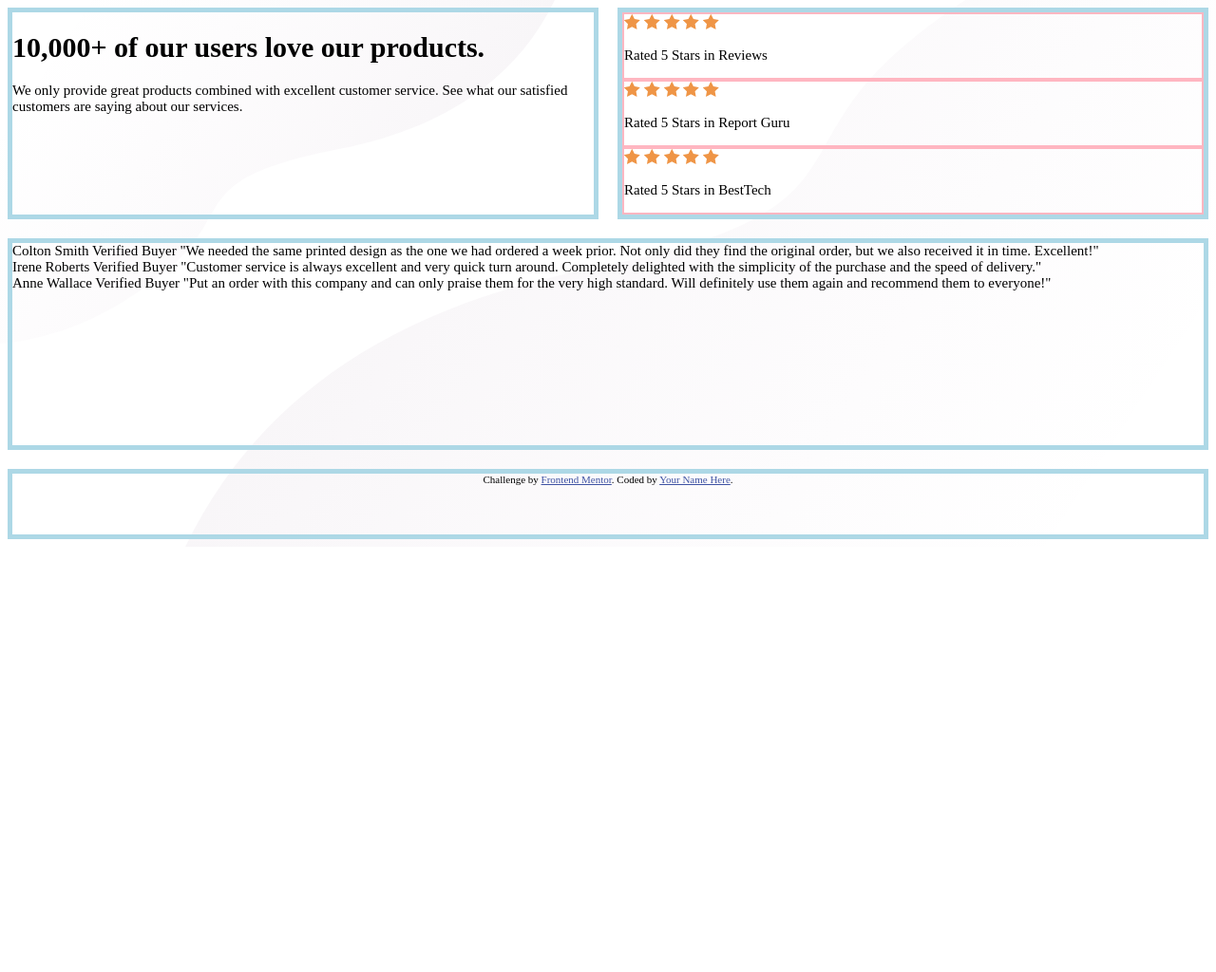
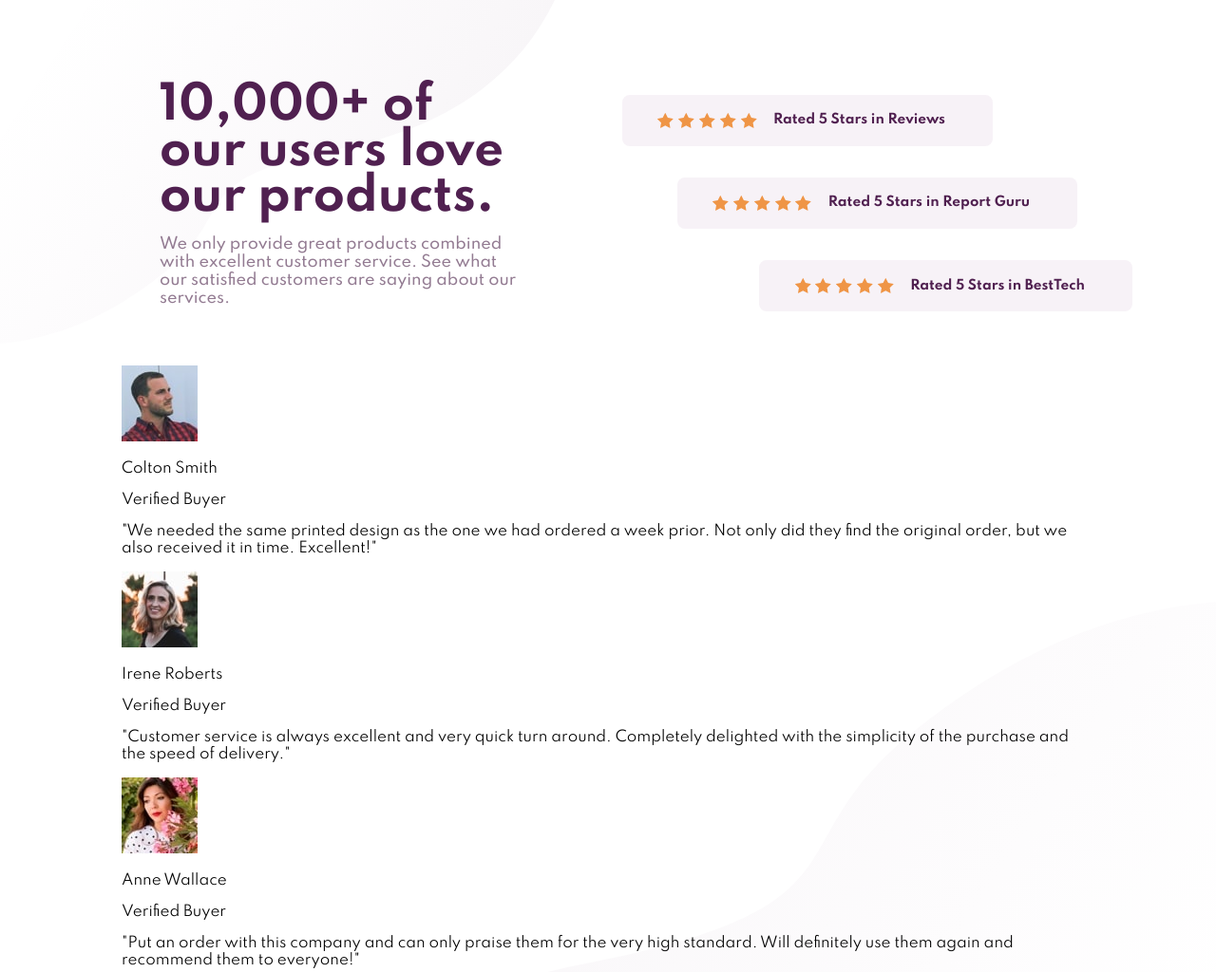
Before and after one commit to snehal1791/social-proof-section-master, a plain HTML site: page index.html in a window 1280 px wide. Shown: the top 1024 px of the page at 95% size. Before the commit the page ends 800 px from the top, so only its background shows below. Drawn offline with Linux system fonts and the light colour scheme; a web font is replaced by a local one.

Commit message:
-added grid and flex layout to header and aside section -added color, font size, font weight to header section -added images to main reviews content

```diff
--- a/index.html
+++ b/index.html
@@ -15,61 +15,88 @@
     <title>Frontend Mentor | Social proof section</title>
   </head>
   <body>
-    <header>
-      <h1>
+    <header class="header-content">
+      <h1 class="title">
         10,000+ of our users love our products.
       </h1>
-      <p>
+      <p class="header-text">
         We only provide great products combined with excellent customer service.
         See what our satisfied customers are saying about our services.
       </p>
     </header>
-    <aside>
-      <div>
-        <img alt="rating star" src="./images/icon-star.svg" />
-        <img alt="rating star" src="./images/icon-star.svg" />
-        <img alt="rating star" src="./images/icon-star.svg" />
-        <img alt="rating star" src="./images/icon-star.svg" />
-        <img alt="rating star" src="./images/icon-star.svg" />
-        <p>Rated 5 Stars in Reviews</p>
+    <aside class="aside-content">
+      <div class="rating">
+        <img class="rating-star" alt="rating star" src="./images/icon-star.svg" />
+        <img class="rating-star" alt="rating star" src="./images/icon-star.svg" />
+        <img class="rating-star" alt="rating star" src="./images/icon-star.svg" />
+        <img class="rating-star" alt="rating star" src="./images/icon-star.svg" />
+        <img class="rating-star" alt="rating star" src="./images/icon-star.svg" />
+        <p class="rated">Rated 5 Stars in Reviews</p>
       </div>
-      <div>
-        <img alt="rating star" src="./images/icon-star.svg" />
-        <img alt="rating star" src="./images/icon-star.svg" />
-        <img alt="rating star" src="./images/icon-star.svg" />
-        <img alt="rating star" src="./images/icon-star.svg" />
-        <img alt="rating star" src="./images/icon-star.svg" />
-        <p>Rated 5 Stars in Report Guru</p>
+      <div class="rating">
+        <img class="rating-star" alt="rating star" src="./images/icon-star.svg" />
+        <img class="rating-star" alt="rating star" src="./images/icon-star.svg" />
+        <img class="rating-star" alt="rating star" src="./images/icon-star.svg" />
+        <img class="rating-star" alt="rating star" src="./images/icon-star.svg" />
+        <img class="rating-star" alt="rating star" src="./images/icon-star.svg" />
+        <p class="rated">Rated 5 Stars in Report Guru</p>
       </div>
-      <div>
-        <img alt="rating star" src="./images/icon-star.svg" />
-        <img alt="rating star" src="./images/icon-star.svg" />
-        <img alt="rating star" src="./images/icon-star.svg" />
-        <img alt="rating star" src="./images/icon-star.svg" />
-        <img alt="rating star" src="./images/icon-star.svg" />
-        <p>Rated 5 Stars in BestTech</p>
+      <div class="rating">
+        <img class="rating-star" alt="rating star" src="./images/icon-star.svg" />
+        <img class="rating-star" alt="rating star" src="./images/icon-star.svg" />
+        <img class="rating-star" alt="rating star" src="./images/icon-star.svg" />
+        <img class="rating-star" alt="rating star" src="./images/icon-star.svg" />
+        <img class="rating-star" alt="rating star" src="./images/icon-star.svg" />
+        <p class="rated">Rated 5 Stars in BestTech</p>
       </div>
     </aside>
-    <main>
-      <section>
+    <main class="main-reviews-content">
+      <blockquote class="review">
+        <div class="user-details">
+          <img src="./images/image-colton.jpg" alt="colton photo"/>
+          <p class="user-name">
             Colton Smith
+          </p>
+          <p class="veification-status">
             Verified Buyer
+          </p>
+        </div>
+        <p class="review-text">
         "We needed the same printed design as the one we had ordered a week prior.
           Not only did they find the original order, but we also received it in time.
           Excellent!"
-      </section>
-      <section>
+        </p>
+      </blockquote>
+      <blockquote class="review">
+        <div class="user-details">
+          <img src="./images/image-irene.jpg" alt="irene photo"/>
+          <p class="user-name">
             Irene Roberts
+          </p>
+          <p class="veification-status">
             Verified Buyer
+          </p>
+        </div>
+        <p class="review-text">
           "Customer service is always excellent and very quick turn around. Completely
           delighted with the simplicity of the purchase and the speed of delivery."
-      </section>
-      <section>
+        </p>
+      </blockquote>
+      <blockquote class="review">
+        <div class="user-details">
+          <img src="./images/image-anne.jpg" alt="anne photo"/>
+          <p class="user-name">
             Anne Wallace
+          </p>
+          <p class="veification-status">
             Verified Buyer
+          </p>
+        </div>
+        <p class="review-text">
           "Put an order with this company and can only praise them for the very high
           standard. Will definitely use them again and recommend them to everyone!"
-      </section>
+        </p>
+      </blockquote>
     </main>
     <footer class="attribution">
       Challenge by
--- a/style.css
+++ b/style.css
@@ -1,4 +1,4 @@
-@import url('https://fonts.google.com/specimen/Spartan:wght@400,500;700&display=swap');
+@import url('https://fonts.googleapis.com/css2?family=Spartan:wght@400;500;700;900&display=swap');
 :root {
     --very-dark-magenta: hsl(300, 43%, 22%);
     --soft-pink: hsl(333, 80%, 67%);
@@ -10,31 +10,83 @@
 body {
     font-size: 15px;
 }
-body > * {
+/* body > * {
     border: 5px solid lightblue;
-}
+} */
 body {
     background-image: url('./images/bg-pattern-top-desktop.svg'), url('./images/bg-pattern-bottom-desktop.svg');
     background-position: top left, bottom right;
     background-repeat: no-repeat;
+    font-family: "Spartan";
     display: grid;
     grid-template-columns: 1fr 1fr;
-    grid-template-rows: 3fr 3fr 1fr;
+    grid-template-rows: 1fr 3fr 0.25fr;
     grid-template-areas:
         "header aside"
         "main main"
         "footer footer";
-    gap: 20px;
+    gap: 30px;
+    padding: 5rem;
+    text-align: left;
 }
 header {
     grid-area: header;
+    color: var(--very-dark-magenta);
+    display: flex;
+    flex-direction: column;
+    justify-content: left;
+    padding: 0 5rem;
 }
-aside > * {
-    border: 2px solid lightpink;
+header .title {
+    font-size: 3rem;
+    font-weight: 700;
+    line-height: 1;
+    margin: 0 auto;
+}
+header .header-text {
+    flex: 1;
+    font-size: 1rem;
+    font-weight: 500;
+    color: var(--dak-grayish-magenta);
+
 }
 aside {
     grid-area: aside;
+    display: grid;
+    grid-template-columns: 1fr;
+    grid-template-rows: repeat(3, 1fr);
+    gap: 10px;
+    place-items: center;
+    font-weight: 700;
 }
+aside .rating {
+    max-width: 45rem;
+    align-self: center;
+    background-color: var(--light-grayish-magenta);
+    border-radius: 0.5rem;
+    display: flex;
+    align-items: center;
+    align-content: center;
+    padding: 5px 35px;
+    justify-content: center;
+}
+.rating:first-of-type {
+    justify-self: flex-start;
+}
+.rating:last-of-type {
+    justify-self: flex-end;
+}
+aside .rating-star {
+    padding: 0 0.15rem;
+}
+aside .rated {
+    font-size: 0.85rem;
+    color: var(--very-dark-magenta);
+    margin-left: 15px;
+    margin-right: 15px;
+    align-self: center;
+}
+
 main {
     grid-area: main;
 }
```
Lines whose indentation alone changed are shown as unchanged.
